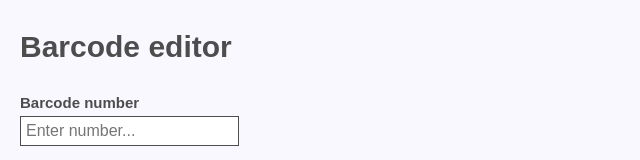
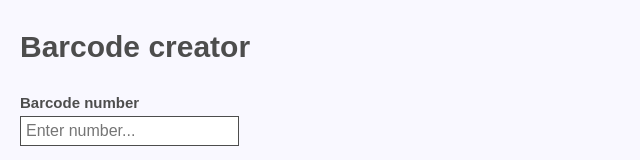
Before and after one commit to martinkrulltott/barcodes, a Vue app: page / in a window 1280 px wide. Shown: the top 160 px of the page, without its empty margins (0-640 px from the left). Built offline with nearby package versions, Linux system fonts and the light colour scheme.

Commit message:
Github pages WIP2

```diff
--- a/src/views/Home.vue
+++ b/src/views/Home.vue
@@ -1,6 +1,6 @@
 <template>
   <div>
-    <h1 class="page-title">Barcode editor</h1>
+    <h1 class="page-title">Barcode creator</h1>
     <div class="section">
       <h2 class="section-title">Barcode number</h2>
       <input type="text" placeholder="Enter number..." :value="barcodeNumber" @keyup="changeBarcodeNumber($event)" maxlength="19" class="barcode-number"/>
--- a/vue.config.js
+++ b/vue.config.js
@@ -1,5 +1,3 @@
 module.exports = {
-  publicPath: process.env.NODE_ENV === 'production'
-    ? '/barcodes/'
-    : '/'
+  publicPath: '/barcodes/'
 }
```
Also changed, not shown: 1 other file (tests, documents, lock files or other folders).
